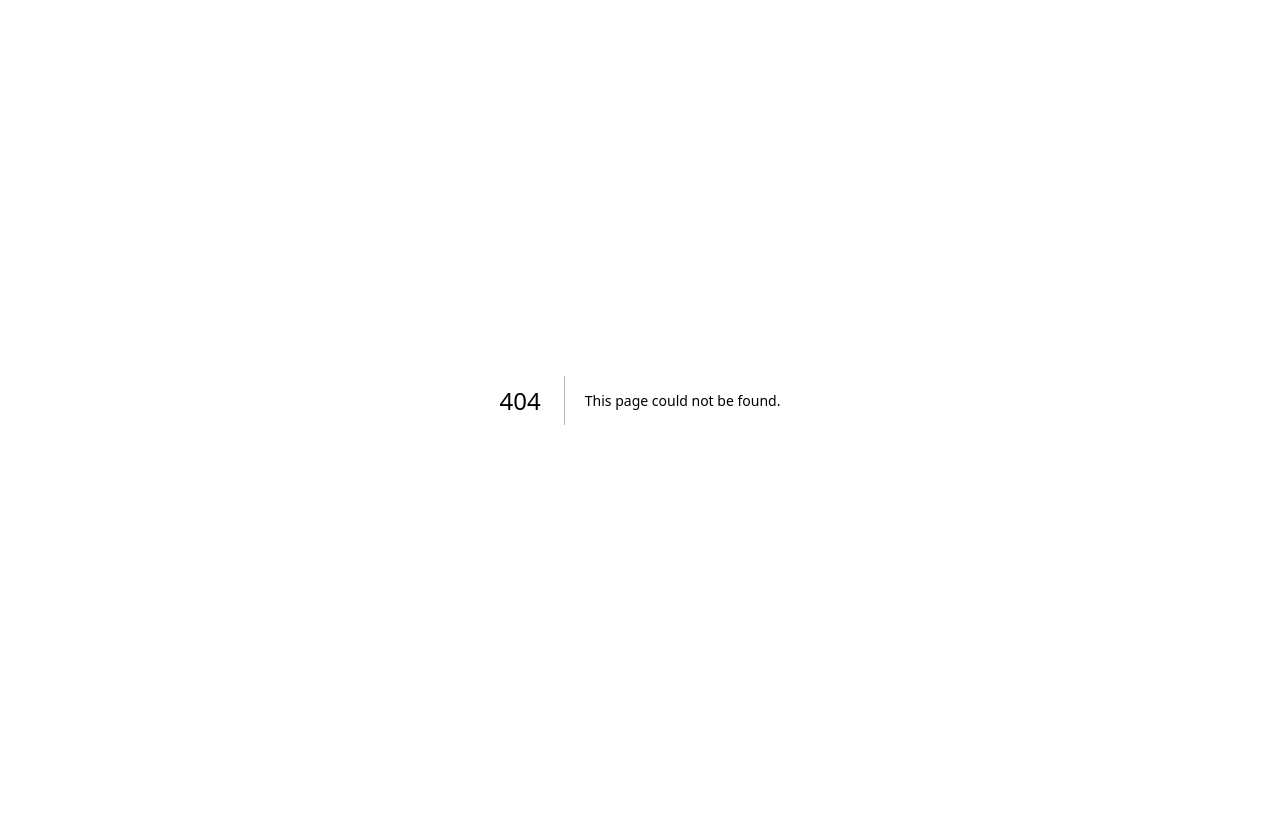
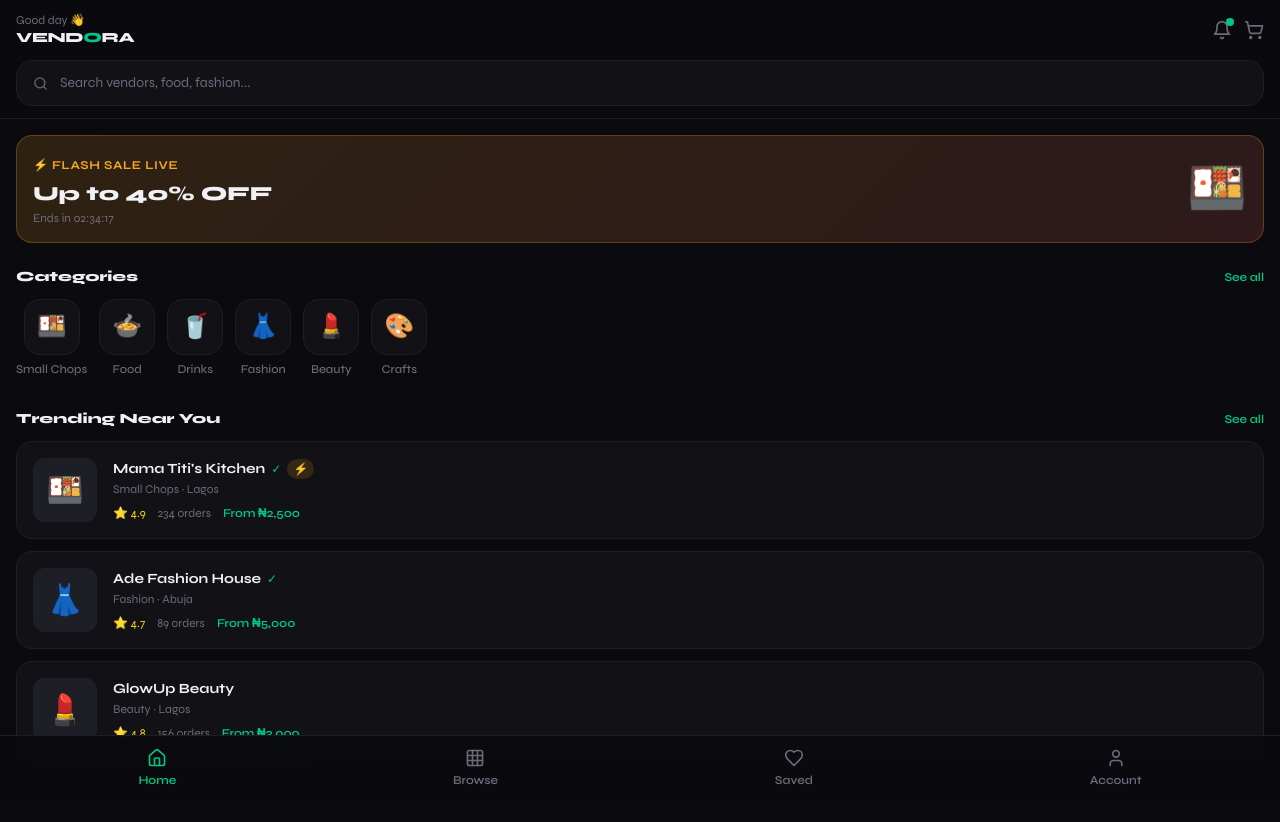
Before and after one commit to ibrahemabbakar-debug/vendora, a Next.js app: page /src/app/src/app/auth/login/src/app/auth/verify/src/app/auth/onboard/src/app/buyer/home in a window 1280 px wide. Before the commit this address had no page. Shown: the top 822 px of the page. Before the commit the page ends 800 px from the top, so only its background shows below. Built offline with nearby package versions, Linux system fonts and the light colour scheme.

Commit message:
Create page.tsx

```diff
--- /dev/null
+++ b/src/app/src/app/src/app/auth/login/src/app/auth/verify/src/app/auth/onboard/src/app/buyer/home/page.tsx
@@ -0,0 +1,151 @@
+'use client'
+
+import { Search, Bell, ShoppingCart, Home, Grid, Heart, User } from 'lucide-react'
+
+const CATEGORIES = [
+  { emoji: '🍱', label: 'Small Chops' },
+  { emoji: '🍲', label: 'Food' },
+  { emoji: '🥤', label: 'Drinks' },
+  { emoji: '👗', label: 'Fashion' },
+  { emoji: '💄', label: 'Beauty' },
+  { emoji: '🎨', label: 'Crafts' },
+]
+
+const VENDORS = [
+  { id: '1', name: "Mama Titi's Kitchen",  category: 'Small Chops', rating: 4.9, orders: 234, state: 'Lagos', emoji: '🍱', from: 2500,  verified: true,  flash: true },
+  { id: '2', name: "Ade Fashion House",    category: 'Fashion',      rating: 4.7, orders: 89,  state: 'Abuja', emoji: '👗', from: 5000,  verified: true,  flash: false },
+  { id: '3', name: "GlowUp Beauty",        category: 'Beauty',       rating: 4.8, orders: 156, state: 'Lagos', emoji: '💄', from: 3000,  verified: false, flash: false },
+]
+
+export default function BuyerHomePage() {
+  return (
+    <main className="min-h-dvh bg-vendora-dark pb-24">
+
+      <div className="sticky top-0 z-50 bg-vendora-dark/95 backdrop-blur-md border-b border-vendora-border">
+        <div className="flex items-center justify-between px-4 py-3">
+          <div>
+            <p className="text-vendora-muted text-xs">Good day 👋</p>
+            <p className="font-black text-sm tracking-tight">
+              VEND<span className="text-vendora-green">O</span>RA
+            </p>
+          </div>
+          <div className="flex items-center gap-3">
+            <button className="relative">
+              <Bell size={20} className="text-vendora-muted" />
+              <span className="absolute -top-0.5 -right-0.5 w-2 h-2 bg-vendora-green rounded-full" />
+            </button>
+            <button>
+              <ShoppingCart size={20} className="text-vendora-muted" />
+            </button>
+          </div>
+        </div>
+
+        <div className="px-4 pb-3">
+          <div className="flex items-center gap-3 bg-vendora-card border border-vendora-border rounded-2xl px-4 py-3">
+            <Search size={15} className="text-vendora-muted flex-shrink-0" />
+            <input
+              type="search"
+              placeholder="Search vendors, food, fashion..."
+              className="flex-1 bg-transparent text-sm text-white placeholder-vendora-muted outline-none"
+            />
+          </div>
+        </div>
+      </div>
+
+      <div className="px-4 pt-4 space-y-6">
+
+        <div className="relative overflow-hidden rounded-2xl p-4"
+          style={{ background: 'linear-gradient(135deg, rgba(245,166,35,0.15) 0%, rgba(255,107,107,0.15) 100%)', border: '1px solid rgba(245,166,35,0.25)' }}>
+          <div className="flex items-center justify-between">
+            <div>
+              <span className="text-xs font-bold text-vendora-amber uppercase tracking-wider">
+                ⚡ Flash Sale Live
+              </span>
+              <p className="font-black text-xl mt-1">Up to 40% OFF</p>
+              <p className="text-vendora-muted text-xs mt-0.5">Ends in 02:34:17</p>
+            </div>
+            <span className="text-5xl">🍱</span>
+          </div>
+        </div>
+
+        <div>
+          <div className="flex items-center justify-between mb-3">
+            <h2 className="font-black text-sm">Categories</h2>
+            <button className="text-vendora-green text-xs font-semibold">See all</button>
+          </div>
+          <div className="flex gap-3 overflow-x-auto pb-2" style={{ scrollbarWidth: 'none' }}>
+            {CATEGORIES.map(cat => (
+              <button key={cat.label} className="flex flex-col items-center gap-1.5 flex-shrink-0">
+                <div className="w-14 h-14 rounded-2xl bg-vendora-card border border-vendora-border
+                                flex items-center justify-center text-2xl
+                                hover:border-vendora-green transition-colors active:scale-95">
+                  {cat.emoji}
+                </div>
+                <span className="text-xs text-vendora-muted font-medium">{cat.label}</span>
+              </button>
+            ))}
+          </div>
+        </div>
+
+        <div>
+          <div className="flex items-center justify-between mb-3">
+            <h2 className="font-black text-sm">Trending Near You</h2>
+            <button className="text-vendora-green text-xs font-semibold">See all</button>
+          </div>
+          <div className="space-y-3">
+            {VENDORS.map(v => (
+              <button key={v.id}
+                className="w-full text-left bg-vendora-card border border-vendora-border
+                           rounded-2xl p-4 flex items-center gap-4
+                           hover:border-gray-600 active:scale-99 transition-all">
+                <div className="w-16 h-16 rounded-xl bg-vendora-border flex items-center
+                                justify-center text-3xl flex-shrink-0">
+                  {v.emoji}
+                </div>
+                <div className="flex-1 min-w-0">
+                  <div className="flex items-center gap-1.5 mb-0.5">
+                    <p className="font-bold text-sm truncate">{v.name}</p>
+                    {v.verified && <span className="text-vendora-green text-xs flex-shrink-0">✓</span>}
+                    {v.flash && (
+                      <span className="text-xs bg-vendora-amber/15 text-vendora-amber
+                                       px-1.5 py-0.5 rounded-full font-semibold flex-shrink-0">
+                        ⚡
+                      </span>
+                    )}
+                  </div>
+                  <p className="text-vendora-muted text-xs mb-2">{v.category} · {v.state}</p>
+                  <div className="flex items-center gap-3">
+                    <span className="text-xs text-yellow-400">⭐ {v.rating}</span>
+                    <span className="text-xs text-vendora-muted">{v.orders} orders</span>
+                    <span className="text-xs text-vendora-green font-semibold">
+                      From ₦{v.from.toLocaleString()}
+                    </span>
+                  </div>
+                </div>
+              </button>
+            ))}
+          </div>
+        </div>
+      </div>
+
+      <nav className="fixed bottom-0 left-0 right-0 bg-vendora-dark/95 backdrop-blur-md
+                      border-t border-vendora-border safe-bottom">
+        <div className="flex items-center justify-around py-3">
+          {[
+            { icon: <Home size={20} />,        label: 'Home',    active: true },
+            { icon: <Grid size={20} />,         label: 'Browse',  active: false },
+            { icon: <Heart size={20} />,        label: 'Saved',   active: false },
+            { icon: <User size={20} />,         label: 'Account', active: false },
+          ].map(item => (
+            <button key={item.label}
+              className={`flex flex-col items-center gap-1 px-4 transition-colors
+                          ${item.active ? 'text-vendora-green' : 'text-vendora-muted hover:text-white'}`}>
+              {item.icon}
+              <span className="text-xs font-semibold">{item.label}</span>
+            </button>
+          ))}
+        </div>
+      </nav>
+    </main>
+  )
+}
```
